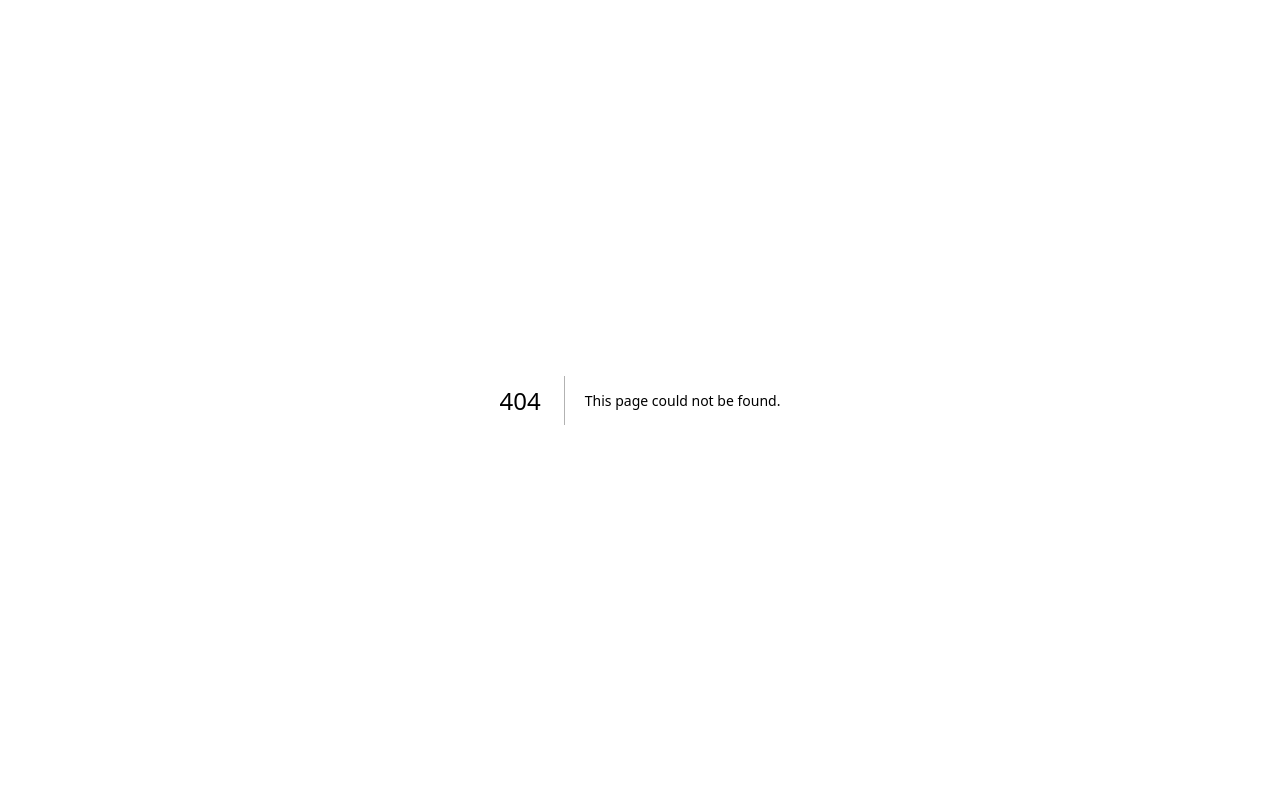
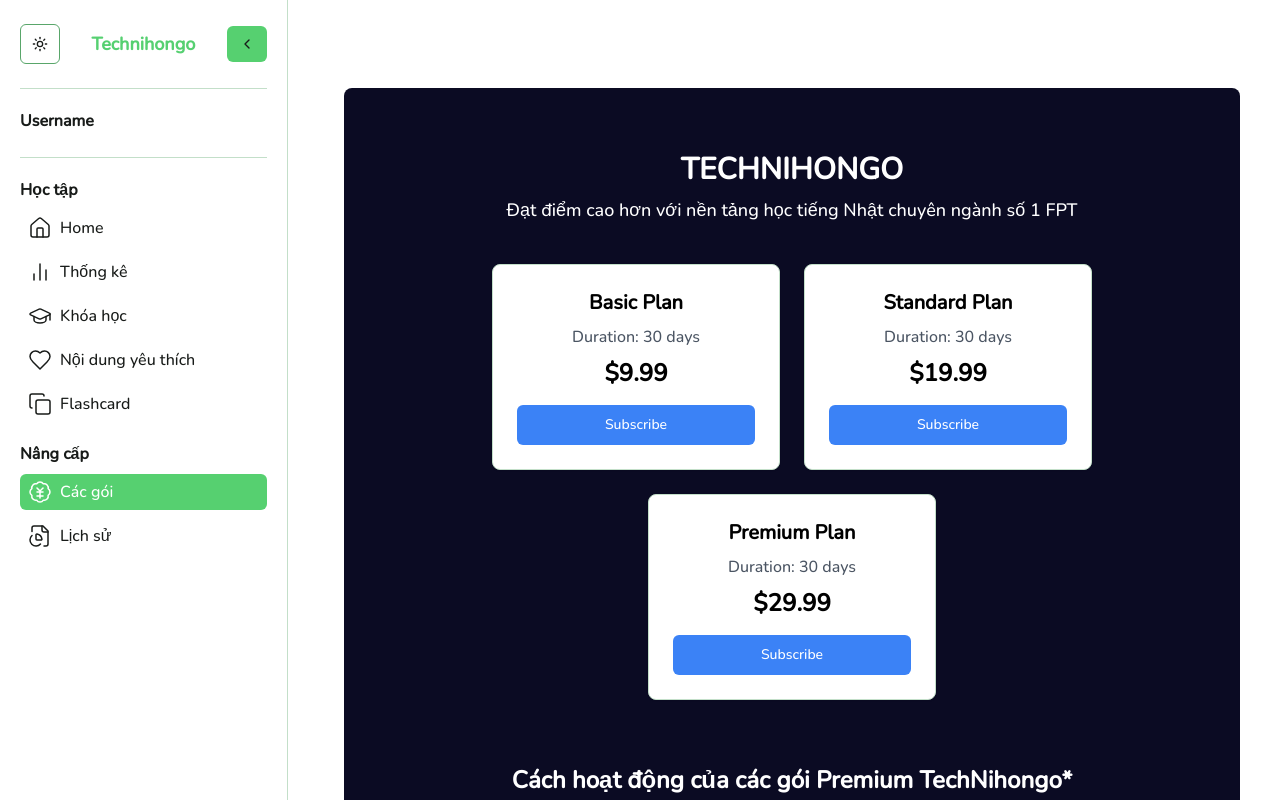
Before and after one commit to Kiamng/technihongo, a Next.js app: page /subscription/plan in a window 1280 px wide. Before the commit this address had no page. Built offline with nearby package versions, Linux system fonts and the light colour scheme.

Commit message:
subscription plan list page UI

```diff
--- a/package.json
+++ b/package.json
@@ -32,6 +32,7 @@
     "sonner": "^1.7.2",
     "tailwind-merge": "^2.6.0",
     "tailwindcss-animate": "^1.0.7",
+    "technihongo": "file:",
     "zod": "^3.24.1"
   },
   "devDependencies": {
--- /dev/null
+++ b/src/app/(platform)/subscription/plan/page.tsx
@@ -0,0 +1,7 @@
+import { SubcriptionPlanModule } from "@/components/module/Subcription/Plan";
+
+export default function SubcriptionPlanPage() {
+  return (
+    <SubcriptionPlanModule/>
+  )
+}
--- /dev/null
+++ b/src/components/module/Subcription/Plan/index.tsx
@@ -0,0 +1,76 @@
+import { Button } from '@/components/ui/button';
+import { Card } from '@/components/ui/card';
+import subscriptionPlans from '@/types/subcription-plan';
+import { Bell, DollarSign, MessageSquareQuote } from 'lucide-react'
+import React from 'react'
+
+export const SubcriptionPlanModule = () => {
+
+    const activePlans = subscriptionPlans.filter((plan) => plan.isActive);
+      // Hàm format ngày
+  const getFormattedDate = (daysToAdd: number): string => {
+    const date = new Date();
+    date.setDate(date.getDate() + daysToAdd);
+    return `${date.getDate()} thg ${date.getMonth() + 1}`;
+  };
+
+  return (
+    <div className="bg-[#0b0b23] text-white py-16 px-4 text-center mt-12 rounded-lg">
+        {/* Pricing Subscription */}
+        <h2 className="text-3xl font-bold">TECHNIHONGO</h2>
+        <p className="text-lg mt-2">Đạt điểm cao hơn với nền tảng học tiếng Nhật chuyên ngành số 1 FPT</p>
+        <div className="flex flex-wrap justify-center gap-6 mt-10">
+          {activePlans.map((plan) => (
+            <Card key={plan.id} className="bg-white text-black p-6 w-72">
+              <h3 className="text-xl font-bold">{plan.name}</h3>
+              <p className="text-gray-600 mt-2">Duration: {plan.durationDays} days</p>
+              <p className="text-2xl font-bold mt-2">${plan.price}</p>
+              <Button className="bg-blue-500 text-white mt-4 w-full">Subscribe</Button>
+            </Card>
+          ))}
+        </div>
+        <div className="mt-16"></div>
+
+        {/* Trial Info Section */}
+        <div className="text-center mb-4">
+          <h3 className="text-2xl font-bold mb-2">Cách hoạt động của các gói Premium TechNihongo*</h3>
+          <p className="text-sm text-gray-400">*Gói dịch vụ hàng tháng không có dùng thử miễn phí</p>
+        </div>
+
+        {/* Timeline */}
+        <div className="relative mt-12">
+          {/* Timeline line */}
+          <div className="absolute top-8 left-0 right-0 h-1 bg-gray-700"></div>
+          {/* Timeline steps */}
+          <div className="flex justify-between relative">
+            {/* Step 1 */}
+            <div className="relative flex flex-col items-center w-1/3">
+              <div className="bg-gray-800 p-3 rounded-full z-10 mb-4">
+                <MessageSquareQuote className="w-8 h-8 text-yellow-400" />
+              </div>
+              <h4 className="text-sm font-bold mb-2">Hôm nay: Truy cập tức thì</h4>
+              <p className="text-xs text-gray-400 text-center">Truy cập những nội dung dùng thử Premium khi bạn đăng ký sử dụng một gói dịch vụ hàng năm.</p>
+            </div>
+
+            {/* Step 2 */}
+            <div className="relative flex flex-col items-center w-1/3">
+              <div className="bg-gray-800 p-3 rounded-full z-10 mb-4">
+                <Bell className="w-8 h-8 text-yellow-400" />
+              </div>
+              <h4 className="text-sm font-bold mb-2">{getFormattedDate(7)}: Lời nhắc – thời gian dùng thử của bạn sắp kết thúc</h4>
+              <p className="text-xs text-gray-400 text-center">Bạn sẽ nhận được một email. Hủy bất cứ lúc nào trước ngày gia hạn để tránh bị tính phí.</p>
+            </div>
+
+            {/* Step 3 */}
+            <div className="relative flex flex-col items-center w-1/3">
+              <div className="bg-gray-800 p-3 rounded-full z-10 mb-4">
+                <DollarSign className="w-8 h-8 text-yellow-400" />
+              </div>
+              <h4 className="text-sm font-bold mb-2">{getFormattedDate(10)}: Thời gian dùng thử kết thúc và gói dịch vụ hàng năm bắt đầu</h4>
+              <p className="text-xs text-gray-400 text-center">Bạn sẽ được tự động tính phí cho một năm dịch vụ và những năm tiếp theo trừ khi bạn hủy.</p>
+            </div>
+          </div>
+        </div>
+      </div>
+  )
+}
--- a/src/config.tsx
+++ b/src/config.tsx
@@ -58,9 +58,9 @@
       sectionList: [
         {
           name: "Các gói",
-          href: "/abc",
+          href: "/subscription/plan",
           icon: <BadgeJapaneseYen strokeWidth={iconStroke} size={iconSize} />,
-          active: isNavItemActive(pathname, "/abc"),
+          active: isNavItemActive(pathname, "/subscription/plan"),
         },
         {
           name: "Lịch sử",
--- /dev/null
+++ b/src/types/subcription-plan.ts
@@ -0,0 +1,54 @@
+export type SubscriptionPlan = {
+    id: string;
+    name: string;
+    price: number;
+    durationDays: number;
+    isActive: boolean;
+  };
+
+  const subscriptionPlans: SubscriptionPlan[] = [
+    {
+      id: "1",
+      name: "Basic Plan",
+      price: 9.99,
+      durationDays: 30,
+      isActive: true,
+    },
+    {
+      id: "2",
+      name: "Standard Plan",
+      price: 19.99,
+      durationDays: 30,
+      isActive: true,
+    },
+    {
+      id: "3",
+      name: "Premium Plan",
+      price: 29.99,
+      durationDays: 30,
+      isActive: true,
+    },
+    {
+      id: "4",
+      name: "Annual Basic Plan",
+      price: 99.99,
+      durationDays: 365,
+      isActive: false,
+    },
+    {
+      id: "5",
+      name: "Annual Premium Plan",
+      price: 299.99,
+      durationDays: 365,
+      isActive: false,
+    },
+    {
+      id: "6",
+      name: "Enterprise Plan",
+      price: 499.99,
+      durationDays: 365,
+      isActive: false,
+    },
+  ];
+
+  export default subscriptionPlans;
```
Also changed, not shown: 1 other file (tests, documents, lock files or other folders).
